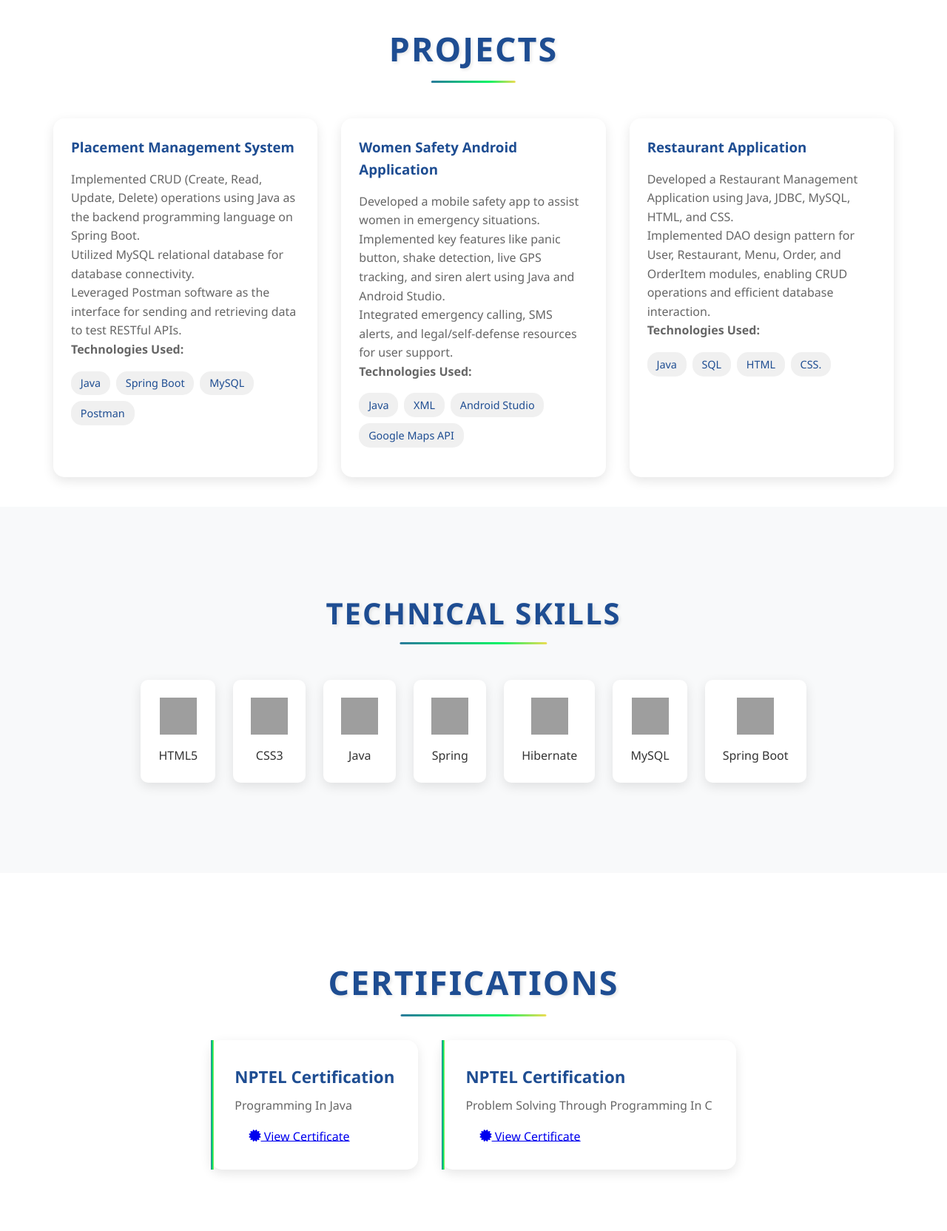
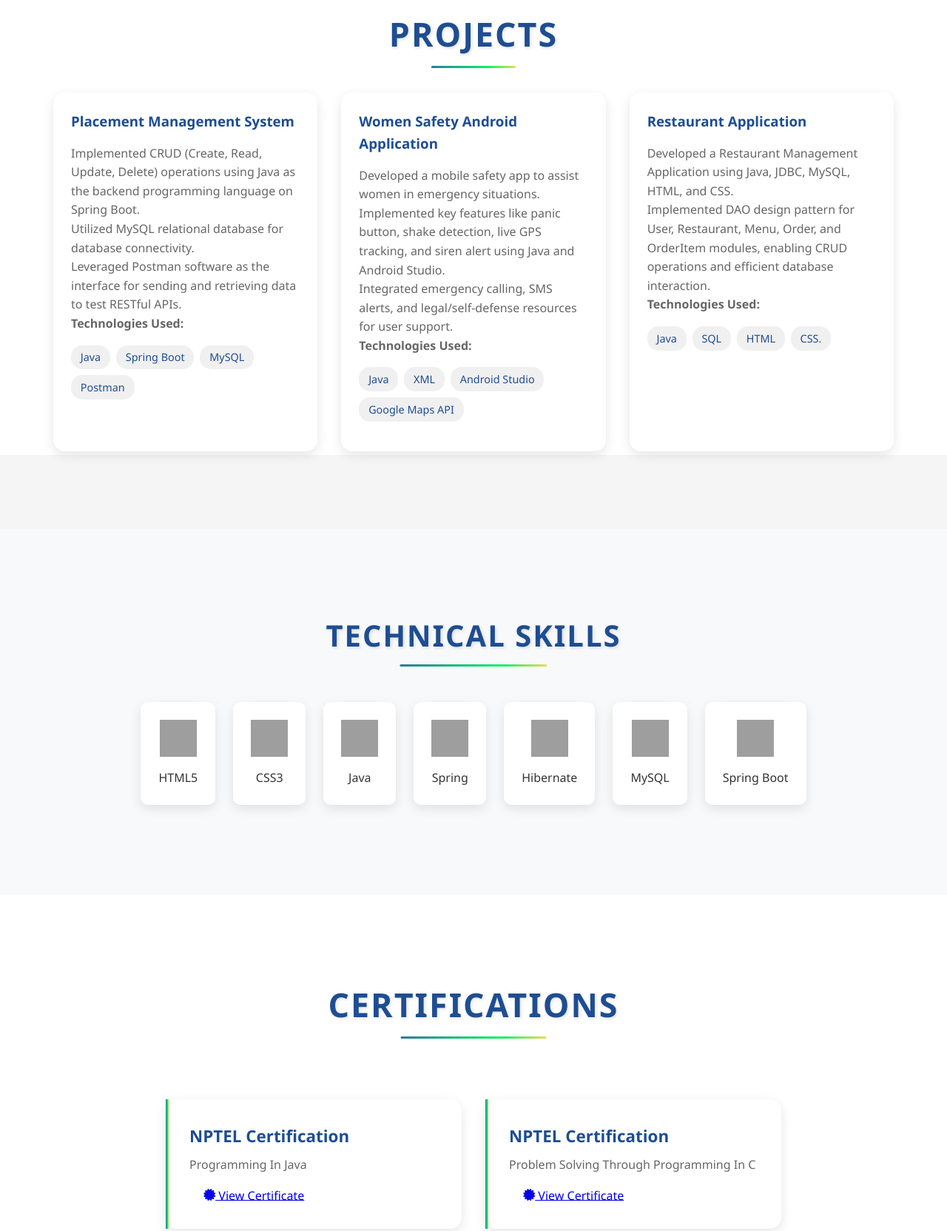
Before and after one commit to pradeepkumarhg2003/portfolio, a plain HTML site: page index.html in a window 1280 px wide. Shown: the part 800-2464 px from the top of the page at 74% size. Drawn offline with Linux system fonts and the light colour scheme; grey boxes are pictures that could not be loaded.

Commit message:
Update style.css

```diff
--- a/style.css
+++ b/style.css
@@ -51,6 +51,7 @@ header {
     align-items: center;
     position: fixed;
     width: 100%;
+    height: auto;
     top: 0;
     z-index: 1000;
     box-shadow: 0 2px 10px rgba(0, 0, 0, 0.1);
@@ -226,7 +227,7 @@ nav a:hover {
     -webkit-background-clip: text;
     -webkit-text-fill-color: transparent;
     background-clip: text;
-    text-fill-color: transparent;
+    /* text-fill-color: transparent; */
     text-transform: none;
     padding-bottom: 0;
     font-weight: 800;
@@ -302,7 +303,7 @@ nav a:hover {
 .projects {
     background: #fff;
     transition: background-color 0.3s ease;
-    padding: 30px 0;
+    padding: 10px 0;
 }
 
 .projects h2 {
@@ -313,11 +314,11 @@ nav a:hover {
 
 .projects-container {
     max-width: var(--container-width);
-    margin: 0 auto;
+    margin: -10px auto;
     display: grid;
     grid-template-columns: repeat(auto-fit, minmax(300px, 1fr));
     gap: 2rem;
-    padding: 10px 1rem;
+    padding: 5px 1rem;
 }
 
 .project-card {
@@ -325,12 +326,6 @@ nav a:hover {
     border-radius: 15px;
     box-shadow: 0 5px 15px rgba(0, 0, 0, 0.1);
     overflow: hidden;
-}
-
-.project-image img {
-    width: 100%;
-    height: 200px;
-    object-fit: cover;
 }
 
 .project-content {
@@ -383,6 +378,8 @@ nav a:hover {
     background: #f8f9fa;
     padding: 7rem 0;
     min-height: auto;
+    margin-top: 100px ;
+    margin-bottom: 0;
 }
 
 .skills h2 {
@@ -450,11 +447,12 @@ nav a:hover {
     padding: 7rem 0;
     background: #fff;
     min-height: auto;
+    /* margin-top: 200px; */
 }
 
 .cert-container {
     max-width: var(--container-width);
-    margin: 0 auto;
+    margin: 50px auto;
     display: flex;
     justify-content: center;
     gap: 2rem;
@@ -465,6 +463,7 @@ nav a:hover {
 .cert-card {
     background: #fff;
     border-radius: 15px;
+    width: 400px;
     padding: 2rem;
     box-shadow: 0 5px 15px rgba(0, 0, 0, 0.1);
     position: relative;
```
